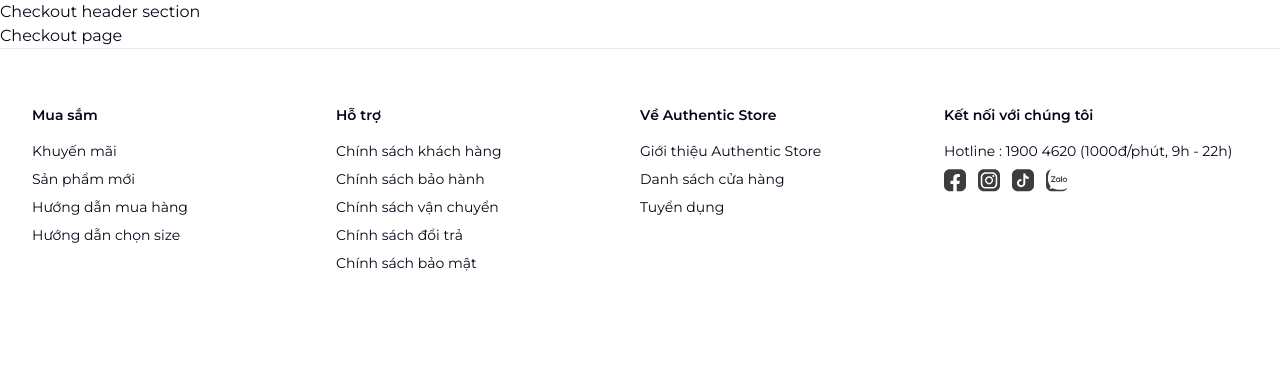
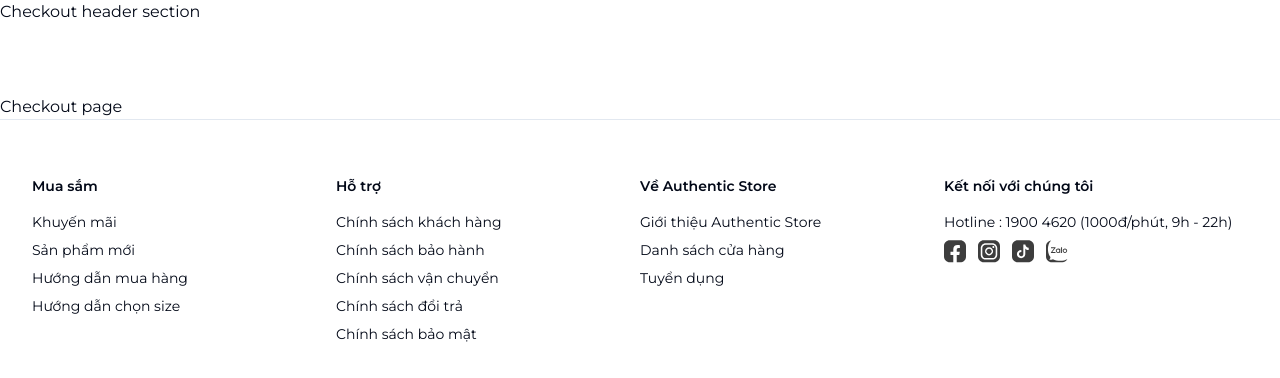
Before and after one commit to hoangminh46/fe-shophcmnpt, a Next.js app: page /checkout in a window 1280 px wide. Shown: the top 378 px of the page. Built offline with nearby package versions, Linux system fonts and the light colour scheme.

Commit message:
update layout

```diff
--- a/src/app/layouts/AuthLayout.tsx
+++ b/src/app/layouts/AuthLayout.tsx
@@ -10,7 +10,7 @@ export default function MainLayout({
   return (
     <Fragment>
       <MainHeader />
-      {children}
+      <div className="pt-[71px]">{children}</div>
     </Fragment>
   );
 }
--- a/src/app/layouts/CheckoutLayout.tsx
+++ b/src/app/layouts/CheckoutLayout.tsx
@@ -10,7 +10,7 @@ export default function CheckoutLayout({
   return (
     <Fragment>
       <CheckoutHeader />
-      {children}
+      <div className="pt-[71px]">{children}</div>
       <Footer />
     </Fragment>
   );
--- a/src/app/layouts/MainLayout.tsx
+++ b/src/app/layouts/MainLayout.tsx
@@ -10,7 +10,7 @@ export default function MainLayout({
   return (
     <Fragment>
       <MainHeader />
-      {children}
+      <div className="pt-[71px]">{children}</div>
       <Footer />
     </Fragment>
   );
--- a/src/components/core/MainHeader.tsx
+++ b/src/components/core/MainHeader.tsx
@@ -26,7 +26,7 @@ export default function MainHeader() {
   }
 
   return (
-    <header className="border-b-1 h-4.5">
+    <header className="border-b-1 h-4.5 fixed top-0 left-0 right-0 z-50 bg-white mb-[71px]">
       <div className="container flex items-center h-full justify-between">
         <div className="flex items-center gap-10">
           <Link href={"/"}>
```
Also changed, not shown: 1 other file (tests, documents, lock files or other folders).
